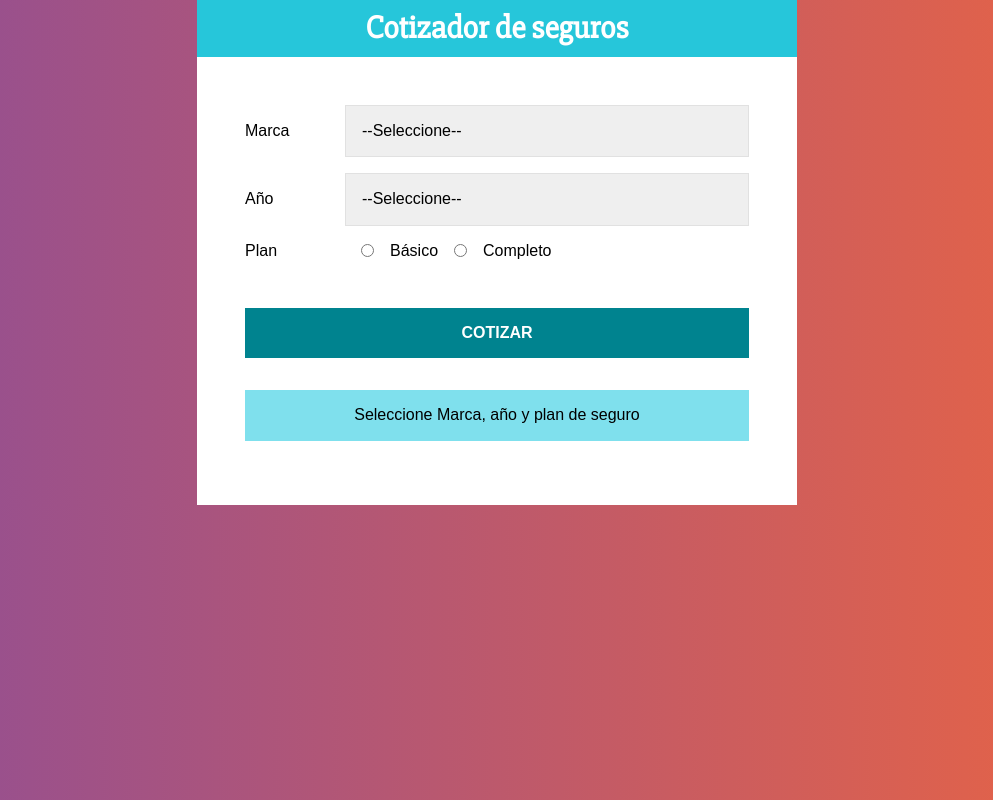
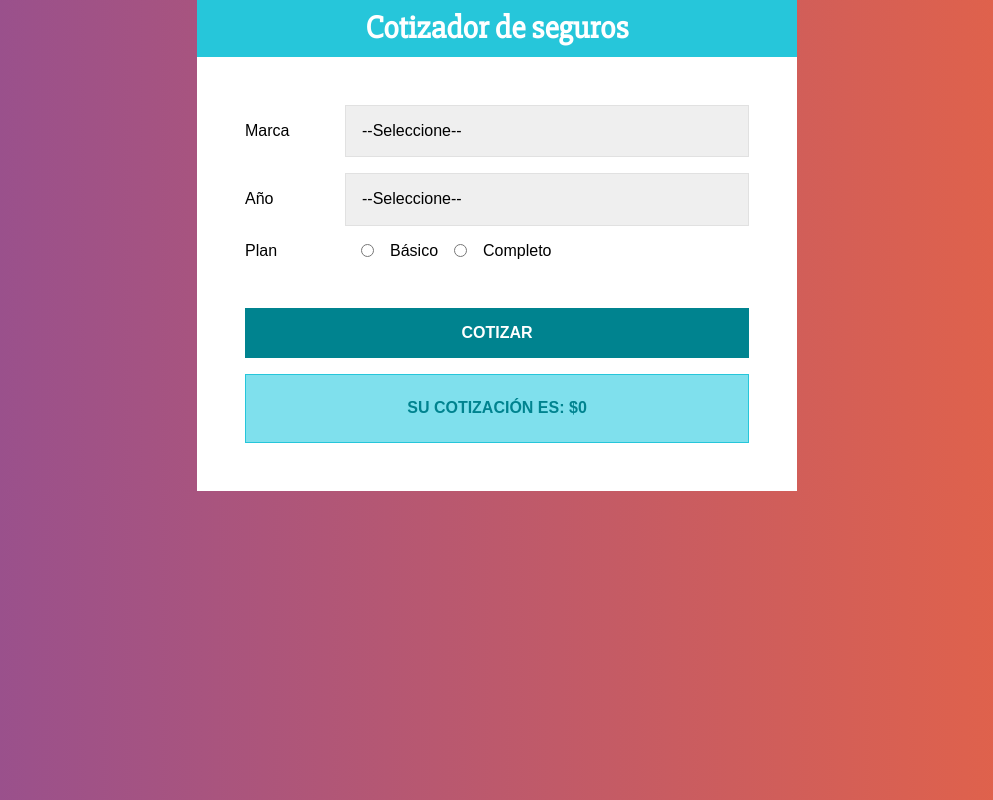
Before and after one commit to jhoanse98/Cotizador-de-seguros, a React (Create React App) app: page / in a window 1280 px wide. Shown: the whole page, without its empty margins (143-1136 px from the left). Built offline with nearby package versions, Linux system fonts and the light colour scheme.

Commit message:
proptypes a cada componente

```diff
--- a/src/App.js
+++ b/src/App.js
@@ -20,7 +20,7 @@ const ContenedorFormulario = styled.div`
 function App() {
 
   const [resumen, guardarResumen] = useState({
-    cotizacion: '',
+    cotizacion: 0,
     datos: {
       marca:'',
       year: '',
--- a/src/components/Formulario.js
+++ b/src/components/Formulario.js
@@ -1,5 +1,6 @@
 import React, {useState} from 'react';
 import styled from '@emotion/styled';
+import PropTypes from 'prop-types';
 import {ObtenerDiferenciaYear, ObtenerMarca, calcularPlan} from '../Helper';
 
 const Campo = styled.div`
@@ -124,7 +125,7 @@ const Formulario = ({guardarResumen, guardarCargando}) => {
 
             guardarCargando(false);
             guardarResumen({
-                cotizacion: resultado,
+                cotizacion: Number(resultado),
                 datos, //un objeto con la información del formulario
             });
 
@@ -203,4 +204,9 @@ const Formulario = ({guardarResumen, guardarCargando}) => {
       );
 }
 
+Formulario.propTypes = {
+    guardarCargando: PropTypes.func.isRequired,
+    guardarResumen: PropTypes.func.isRequired,
+};
+
 export default Formulario;
--- a/src/components/Header.js
+++ b/src/components/Header.js
@@ -1,5 +1,6 @@
 import React from 'react';
 import styled from '@emotion/styled';
+import PropTypes from 'prop-types';
 
 const ContenedorHeader = styled.header`
     background-color: #26C6DA;
@@ -24,4 +25,8 @@ const Header = ({titulo}) => {
       );
 }
 
+Header.propTypes ={
+    titulo: PropTypes.string.isRequired,
+};
+
 export default Header;
--- a/src/components/Resultado.js
+++ b/src/components/Resultado.js
@@ -1,5 +1,6 @@
 import React from 'react';
 import styled from '@emotion/styled';
+import PropTypes from 'prop-types';
 import {TransitionGroup, CSSTransition} from 'react-transition-group';
 
 const ResultadoMensaje = styled.p`
@@ -34,7 +35,7 @@ const Resultado = ({cotizacion}) => {
                 (
                     <ContenedorCotizacion>
                         <TransitionGroup
-                            component="p"
+                            component="span"
                             className="resultado"
                         >
                             <CSSTransition
@@ -42,7 +43,7 @@ const Resultado = ({cotizacion}) => {
                                 key={cotizacion}
                                 timeout={{enter:500, exit:500}}
                             >
-                                <TextoCotizacion>Su cotización es: ${cotizacion}</TextoCotizacion>
+                                <TextoCotizacion>Su cotización es: $<span>{cotizacion}</span></TextoCotizacion>
                             </CSSTransition>
                         </TransitionGroup>
                     </ContenedorCotizacion>
@@ -50,4 +51,7 @@ const Resultado = ({cotizacion}) => {
     )
 }
 
+Resultado.propTypes = {
+    cotizacion: PropTypes.number.isRequired,
+}
 export default Resultado;
--- a/src/components/Resumen.js
+++ b/src/components/Resumen.js
@@ -1,5 +1,6 @@
 import React from 'react';
 import styled from '@emotion/styled';
+import PropTypes from 'prop-types';
 import {Mayuscula} from '../Helper';
 
 const ContenedorResumen = styled.div`
@@ -28,4 +29,8 @@ const Resumen = ({datos}) => {
       );
 }
 
+Resumen.propTypes = {
+    datos: PropTypes.object.isRequired,
+}
+
 export default Resumen;
```
